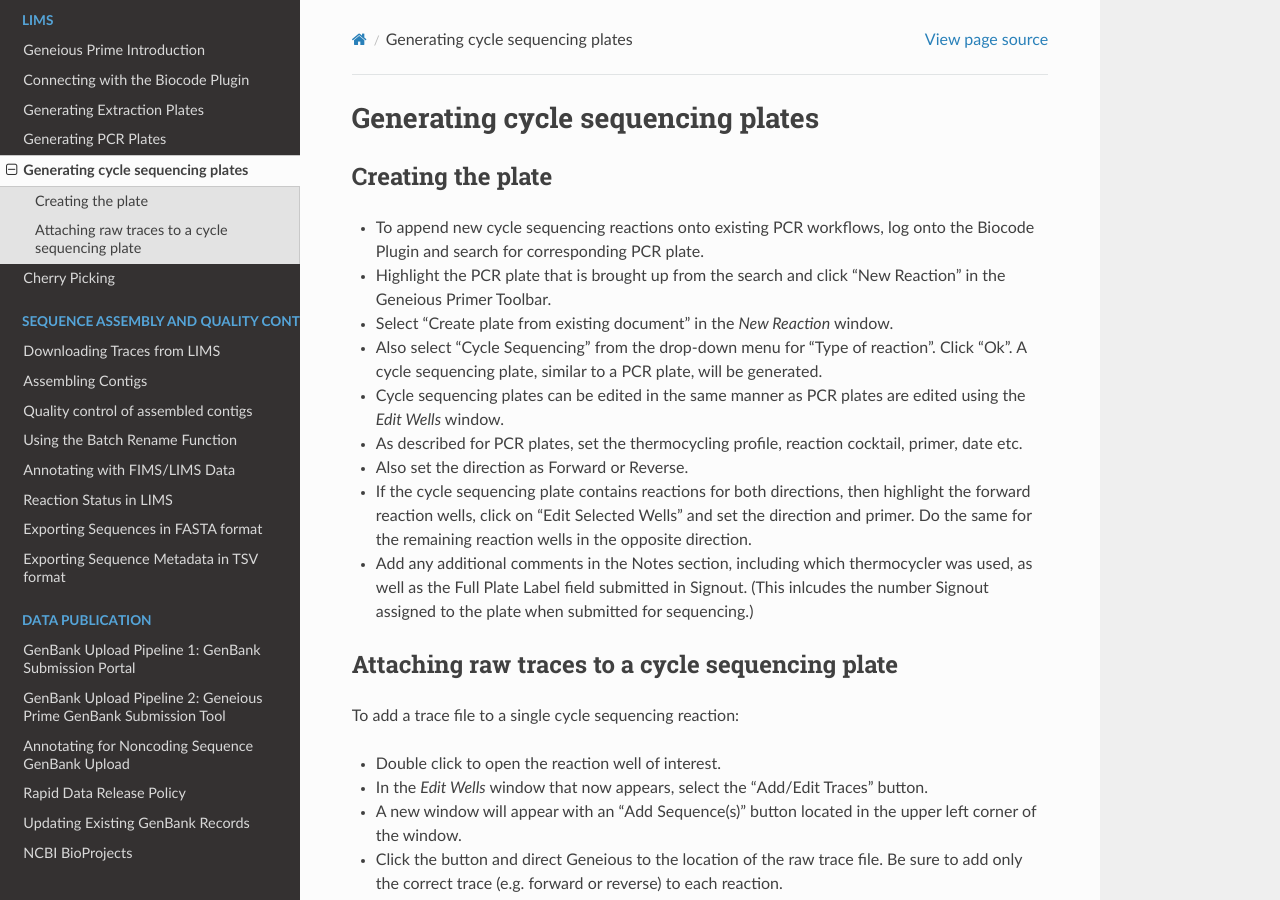
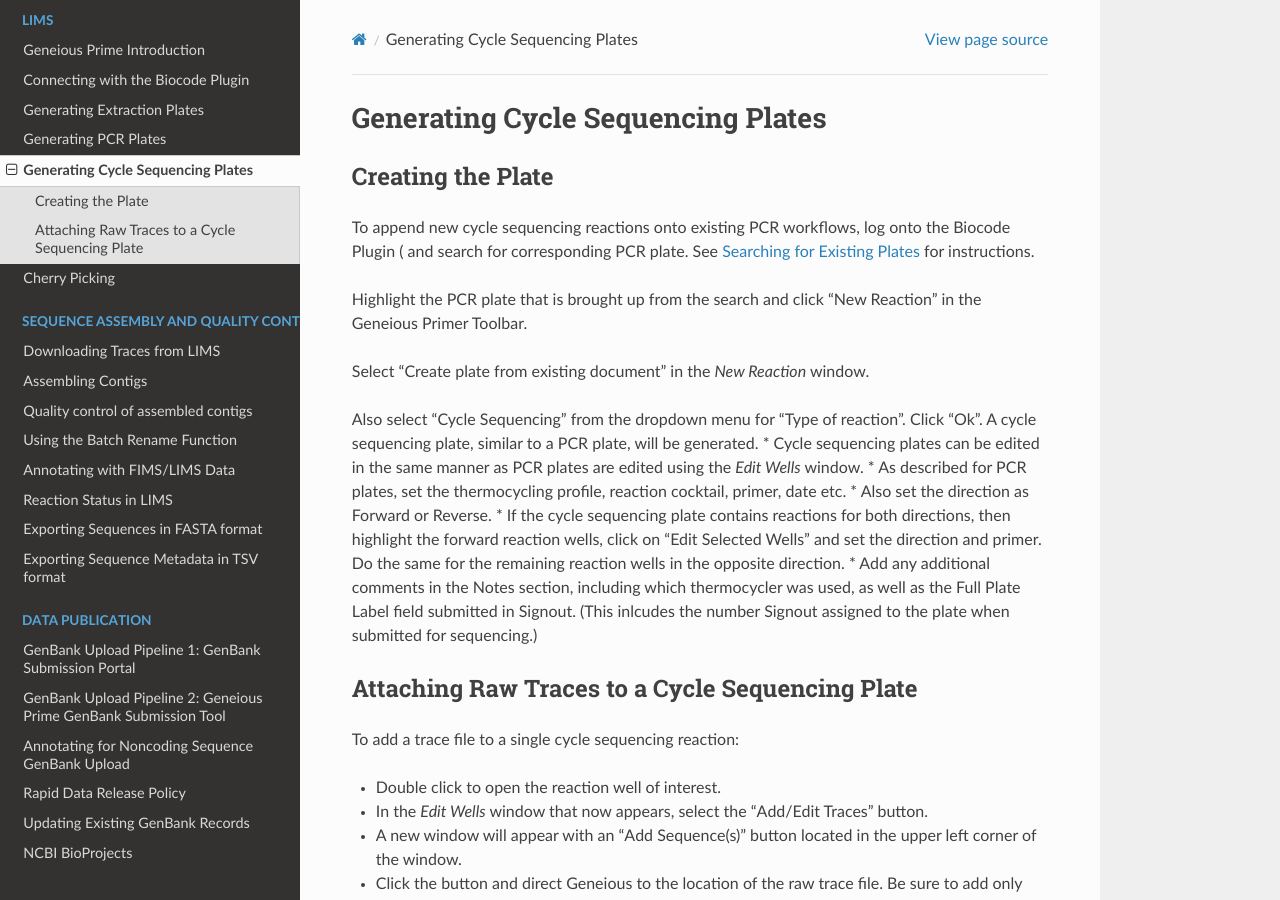
Before and after one commit to SIBarcodeNetwork/ReadtheDocsMaster, a Sphinx documentation site: the page built from Docs/cyclesequencing_plates.rst, in a window 1280 px wide and 900 px high. Built offline with Sphinx 7.4.7 and the Read the Docs theme 2.0.0, drawn with Linux system fonts in a browser that asks for light colours.

Commit message:
Update cyclesequencing_plates.rst

```diff
--- a/Docs/cyclesequencing_plates.rst
+++ b/Docs/cyclesequencing_plates.rst
@@ -1,20 +1,23 @@
-Generating cycle sequencing plates
+Generating Cycle Sequencing Plates
 ==================================
 
-Creating the plate
+Creating the Plate
 ------------------
 
-* To append new cycle sequencing reactions onto existing PCR workflows, log onto the Biocode Plugin and search for corresponding PCR plate.
-* Highlight the PCR plate that is brought up from the search and click "New Reaction" in the Geneious Primer Toolbar.
-* Select "Create plate from existing document" in the *New Reaction* window.
-* Also select "Cycle Sequencing" from the drop-down menu for "Type of reaction". Click "Ok". A cycle sequencing plate, similar to a PCR plate, will be generated.
+To append new cycle sequencing reactions onto existing PCR workflows, log onto the Biocode Plugin ( and search for corresponding PCR plate. See :ref:`search_for_plates-link` for instructions.
+
+Highlight the PCR plate that is brought up from the search and click "New Reaction" in the Geneious Primer Toolbar.
+
+Select "Create plate from existing document" in the *New Reaction* window.
+
+Also select "Cycle Sequencing" from the dropdown menu for "Type of reaction". Click "Ok". A cycle sequencing plate, similar to a PCR plate, will be generated.
 * Cycle sequencing plates can be edited in the same manner as PCR plates are edited using the *Edit Wells* window.
 * As described for PCR plates, set the thermocycling profile, reaction cocktail, primer, date etc.
 * Also set the direction as Forward or Reverse.
 * If the cycle sequencing plate contains reactions for both directions, then highlight the forward reaction wells, click on "Edit Selected Wells" and set the direction and primer. Do the same for the remaining reaction wells in the opposite direction.
 * Add any additional comments in the Notes section, including which thermocycler was used, as well as the Full Plate Label field submitted in Signout. (This inlcudes the number Signout assigned to the plate when submitted for sequencing.)
 
-Attaching raw traces to a cycle sequencing plate
+Attaching Raw Traces to a Cycle Sequencing Plate
 ------------------------------------------------
 
 To add a trace file to a single cycle sequencing reaction:
```
